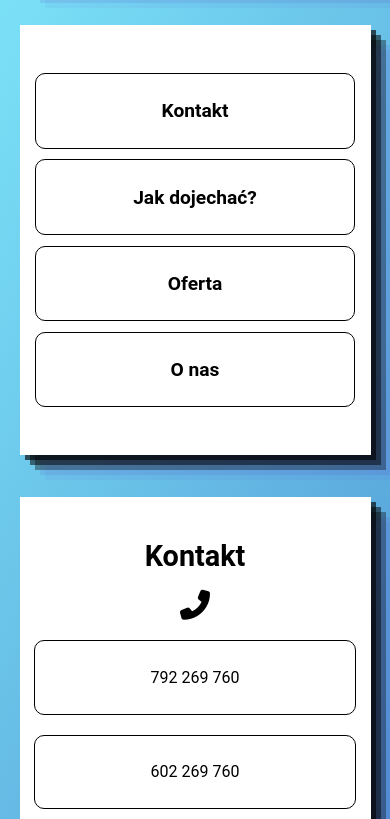
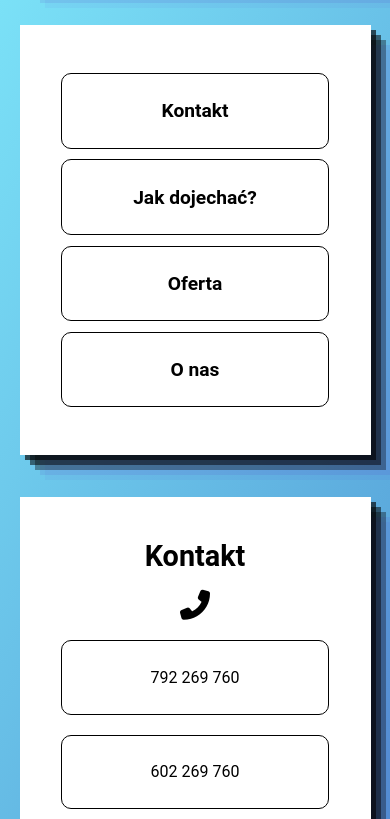
Before and after one commit to goodideagiver/istemple, a plain HTML site: page index.html in a window 390 px wide. Shown: the part 281-1100 px from the top of the page. Drawn offline with Linux system fonts and the light colour scheme.

Commit message:
buttons: fixed padding

```diff
--- a/style.css
+++ b/style.css
@@ -151,7 +151,7 @@ main {
 
 #contact a {
     border: 1px solid black;
-    padding: 10%;
+    padding: 10% 0;
     width: 100%;
     text-decoration: none;
     color: black;
@@ -177,7 +177,7 @@ main {
     border: 1px solid black;
     width: 100%;
     margin: 2% 0;
-    padding: 3vh;
+    padding: 3vh 0;
     border-radius: 10px;
     color: black;
     font-weight: bold;
```
